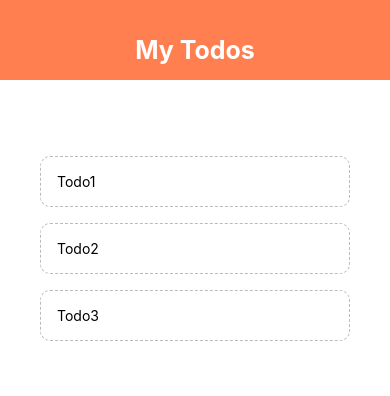
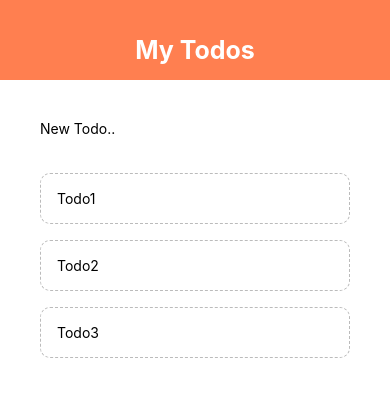
Before and after one commit to khatrisuneel96/todo-app-react-native, a React Native app: screen / in a window 390 px wide. Shown: the top 396 px of the page. Built offline with nearby package versions, Linux system fonts and the light colour scheme.

Commit message:
Todo Component

```diff
--- a/App.js
+++ b/App.js
@@ -3,6 +3,7 @@ import React, { useState } from "react";
 import { StyleSheet, Text, View, FlatList } from "react-native";
 import Header from "./app/screens/Header";
 import TodoItem from "./app/screens/TodoItem";
+import AddTodo from "./app/screens/AddTodo";
 
 export default function App() {
   const [todos, setTodos] = useState([
@@ -19,7 +20,7 @@ export default function App() {
     <View style={styles.container}>
       <Header />
       <View style={styles.content}>
-        {/* Todo form */}
+        <AddTodo />
 
         <View style={styles.list}>
           <FlatList
--- /dev/null
+++ b/app/screens/AddTodo.js
@@ -0,0 +1,12 @@
+import React, { useState } from "react";
+import { StyleSheet, Text, View, TextInput, Button } from "react-native";
+
+export default function AddTodo() {
+  return (
+    <View>
+      <TextInput placeholder="New Todo.." />
+    </View>
+  );
+}
+
+const styles = StyleSheet.create({});
```
